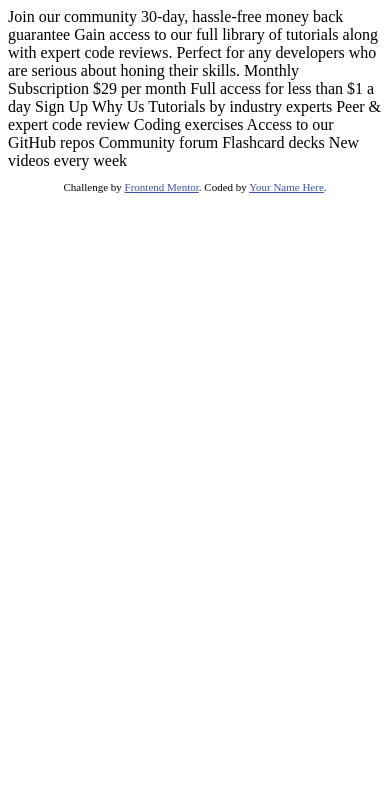
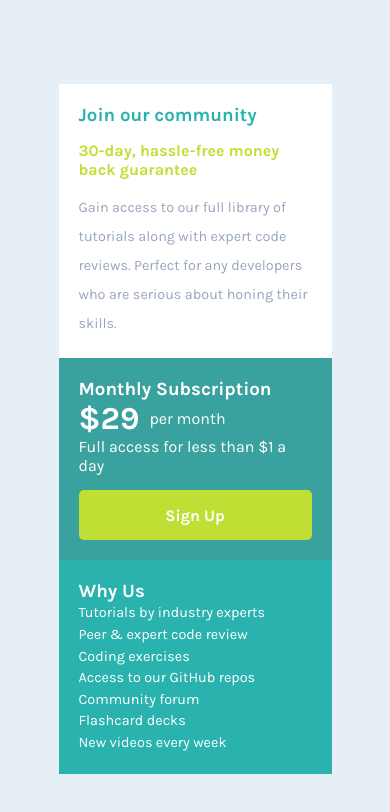
Before and after one commit to alexis791/single_price, a plain HTML site: page index.html in a window 390 px wide. Drawn offline with Linux system fonts and the light colour scheme.

Commit message:
Mobile First

```diff
--- a/index.html
+++ b/index.html
@@ -5,46 +5,49 @@
   <meta name="viewport" content="width=device-width, initial-scale=1.0"> <!-- displays site properly based on user's device -->
 
   <link rel="icon" type="image/png" sizes="32x32" href="./images/favicon-32x32.png">
-
+  <link href="https://fonts.googleapis.com/css2?family=Karla:wght@400;700&display=swap" rel="stylesheet">
+  <link rel="stylesheet" href="./styles.css"/>
   <title>Frontend Mentor | Single Price Grid Component</title>
 
-  <!-- Feel free to remove these styles or customise in your own stylesheet 👍 -->
-  <style>
-    .attribution { font-size: 11px; text-align: center; }
-    .attribution a { color: hsl(228, 45%, 44%); }
-  </style>
 </head>
 <body>
-  Join our community
+  <section class="offer">
+    <h3 class="offer__title">Join our community</h3>
 
-  30-day, hassle-free money back guarantee
+    <p class="offer__subtitle">30-day, hassle-free money back guarantee</p>
 
-  Gain access to our full library of tutorials along with expert code reviews.
-  Perfect for any developers who are serious about honing their skills.
+    <p class="offer__description"> Gain access to our full library of tutorials along with expert code reviews.
+    Perfect for any developers who are serious about honing their skills.</p>
+  </section>
 
-  Monthly Subscription
+  <section class="subscription">
+    <h3 class="subscription__title">Monthly Subscription</h3>
 
-  &dollar;29 per month
+    <div class="subscription__payment"><span class="subscription__money">&dollar;29</span>
+      <span class="subscription__time">per month</span>
+    </div>
+    <p>Full access for less than &dollar;1 a day</p>
 
-  Full access for less than &dollar;1 a day
+    <a class="subscription__button">Sign Up</a>
+  </section>
 
-  Sign Up
-
-  Why Us
-
-  Tutorials by industry experts
-  Peer &amp; expert code review
-  Coding exercises
-  Access to our GitHub repos
-  Community forum
-  Flashcard decks
-  New videos every week
-
-  <footer>
+  <section class="benefits">
+    <h3 class="benefits__title">Why Us</h3>
+    <ul class="benefits__list">
+      <li>Tutorials by industry experts</li>
+      <li>Peer &amp; expert code review</li>
+      <li>Coding exercises</li>
+      <li>Access to our GitHub repos</li>
+      <li>Community forum</li>
+      <li>Flashcard decks</li>
+      <li>New videos every week</li>
+  </ul>
+</section>
+  <!-- <footer>
     <p class="attribution">
       Challenge by <a href="https://www.frontendmentor.io?ref=challenge" target="_blank">Frontend Mentor</a>.
       Coded by <a href="#">Your Name Here</a>.
     </p>
-  </footer>
+  </footer> -->
 </body>
 </html>
--- /dev/null
+++ b/styles.css
@@ -0,0 +1,118 @@
+*, *:before, *:after {
+  margin: 0;
+  padding: 0;
+  box-sizing: border-box;
+}
+
+:root{
+  --Cyan: hsl(179, 62%, 43%);
+  --BrightYellow: hsl(71, 73%, 54%);
+  --LightGray: hsl(204, 43%, 93%);
+  --GrayishBlue: hsl(218, 22%, 67%);
+  --CyanDark: hsla(178, 48%, 43%, 1);
+  --padding: 20px;
+}
+
+body {
+  font-family: 'Karla', sans-serif;
+  font-size: 1rem;
+  background-color: var(--LightGray);
+  color: white;
+  display: grid;
+   width: 100vw;
+  height: 100vh;
+  grid-template-columns: 15% 1fr 1fr 15%;
+  grid-template-rows: 10% 1fr 1fr 1fr 10%;
+  grid-template-areas:
+    ". . . ."
+    ". offer offer ."
+    ". subscription subscription ."
+    ". benefits benefits ."
+    ". . . .";
+}
+
+@media screen and (min-width: 375px) {
+  .offer {
+    background-color: white;
+    display: flex;
+    flex-direction: column;
+    justify-content: space-evenly;
+    align-items: flex-start;
+    padding: var(--padding);
+    grid-area: offer;
+  }
+
+  .offer__title {
+    color: var(--Cyan);
+    margin-bottom: 15px;
+  }
+
+  .offer__subtitle {
+    color: var(--BrightYellow);
+    font-weight: 700;
+    margin-bottom: 15px;
+  }
+
+  .offer__description {
+    color: var(--GrayishBlue);
+    font-size: 0.9rem;
+    line-height: 200%;
+  }
+
+  .subscription {
+    display: flex;
+    flex-direction: column;
+    justify-content: space-evenly;
+    align-items: flex-start;
+    background-color: var(--CyanDark);
+    padding: var(--padding);
+    grid-area: subscription;
+  }
+
+  .subscription__payment {
+    display: flex;
+    align-items: center;
+  }
+
+  .subscription__money {
+    font-size: 2rem;
+    font-weight: 700;
+  }
+
+  .subscription__time {
+    margin-left: 10px;
+  }
+
+  .subscription__button {
+    background: var(--BrightYellow);
+    font-weight: 700;
+    text-align: center;
+    width: 100%;
+    height: 50px;
+    border-radius: 5px;
+    display: flex;
+    justify-content: center;
+    align-items: center;
+    margin-top: 15px;
+  }
+
+  .benefits{
+    display: flex;
+    flex-direction: column;
+    justify-content: space-around;
+    align-items: flex-start;
+    background-color: var(--Cyan);
+    padding: var(--padding);
+    grid-area: benefits;
+  }
+
+  .benefits__list {
+    list-style: none;
+    font-size: 0.9rem;
+    line-height: 150%;
+  }
+}
+
+@media screen and (min-width: 1440px) {
+
+}
```
